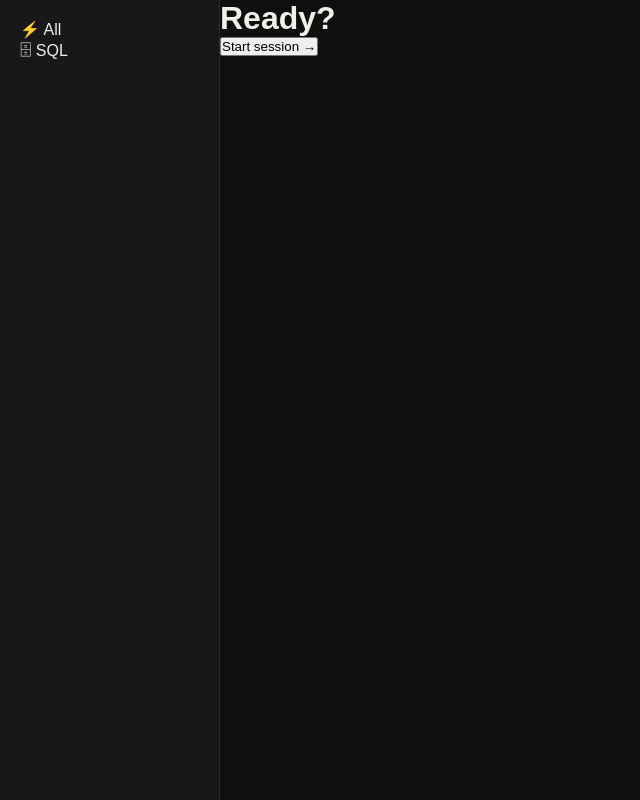
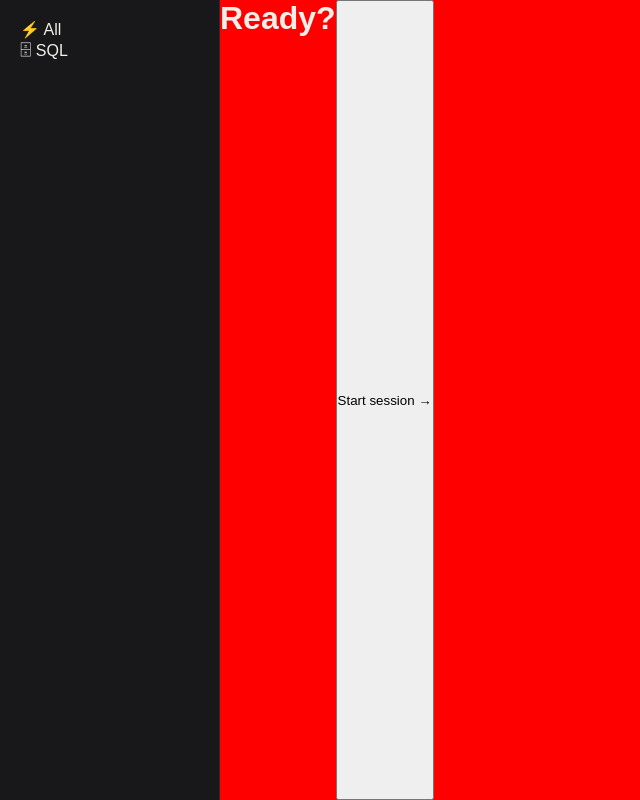
Before and after one commit to orangegreen212/iproduct, a website: page index.html in a window 1280 px wide. Shown: the whole page, without its empty margins (0-640 px from the left). Drawn offline with Linux system fonts and the light colour scheme.

Commit message:
Update index.html

```diff
--- a/index.html
+++ b/index.html
@@ -5,7 +5,11 @@
     <meta name="viewport" content="width=device-width, initial-scale=1.0">
     <title>Interview Trainer — Revenue · Product · Data</title>
     <style>
-        /* ВАШИ СТИЛИ */
+        #start-screen {
+    display: flex !important; /* Принудительно показываем */
+    background: red !important; /* Если экран красный, значит div есть, но он невидимый */
+    height: 100vh !important;
+}
         *, *::before, *::after { box-sizing: border-box; margin: 0; padding: 0; }
         :root { --bg: #0f0f10; --bg2: #18181b; --bg3: #222226; --border: rgba(255,255,255,0.08); --text: #f0efe8; --text2: #9b9a95; --text3: #5a5a56; --accent: #7c6af7; --red: #f87171; }
         html, body { height: 100%; background: var(--bg); color: var(--text); font-family: sans-serif; }
```
